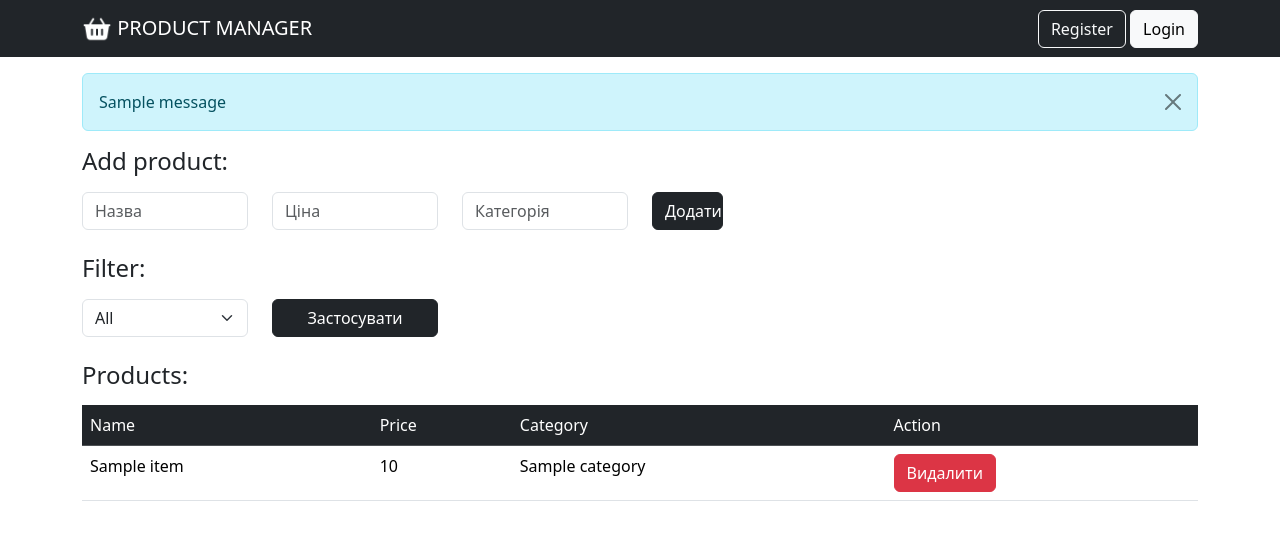
After one commit to imamaj752-web/ProductManager, a Flask app: template ProductManager-companies_product/templates/index.html in a window 1280 px wide. The commit adds this page. Shown: the top 540 px of the page. Run offline with Flask 3, Linux system fonts and the light colour scheme; the template is opened without the code that fills it: most values are stand-ins (such as "Sample title", 1, 10 or a date in 2020); one stand-in notice (Sample message) is shown.

Commit message:
Add auth, validation and logout

```diff
--- a/ProductManager-company_profile/app.py
+++ b/ProductManager-companies_product/app.py
@@ -3,15 +3,41 @@ from werkzeug.security import generate_password_hash, check_password_hash
 
 from models import init_db
 from action_db import *
-from action_db import delete_product_by_name
 
 app = Flask(__name__)
 app.secret_key = '123'
 init_db()
 
 
+def is_valid_password(password):
+    if len(password) < 6:
+        return False
+
+    has_letter = False
+    has_digit = False
+    has_spec = False
+    special_chars = "!@#$%^&*(),.?\":{}|<>"
+
+    for char in password:
+        if char.isalpha():
+            has_letter = True
+        elif char.isdigit():
+            has_digit = True
+        elif char in special_chars:
+            has_spec = True
+
+    return has_letter and has_digit and has_spec
+
+
 def is_logged():
     return 'company_name' in session
+
+
+def current_company():
+    name_company = session.get('company_name')
+    if not name_company:
+        return None
+    return get_company_by_name(name_company)
 
 
 @app.route('/', methods=['GET', 'POST'])
@@ -19,39 +45,44 @@ def index():
     if not is_logged():
         return redirect(url_for('login'))
 
+    company = current_company()
+
     if request.method == 'POST':
         name = request.form.get('name').lower()
         price = float(request.form.get('price'))
         category = request.form.get('category').lower()
 
-        if product_exist(name):
+        if product_exist(name, company.id):
             flash('Такий товар вже є!')
         else:
-            add_product(name, price, category)
+            add_product(name, price, category, company.id)
             flash('Товар додано!')
 
         return redirect(url_for('index'))
 
-    all_categories = get_all_categories()
-
+    all_categories = get_all_categories(company.id)
     choice_category = request.args.get('category', 'all')
 
     if choice_category == 'all':
-        filter_products = get_all_products()
+        filter_products = get_all_products(company.id)
     else:
-        filter_products = get_product_by_category(choice_category)
+        filter_products = get_product_by_category(choice_category, company.id)
 
     return render_template('index.html',
                            products=filter_products,
                            categories=all_categories,
                            choice_category=choice_category)
 
-@app.route('/delete_product', methods=['POST'])
-def delete_product():
-    name = request.form.get('name')
-    if name:
-        delete_product_by_name(name)
-        flash(f'Товар {name} видалено!') # Можна додати повідомлення
+
+@app.route('/delete/<name>')
+def delete(name):
+    if not is_logged():
+        return redirect(url_for('login'))
+
+    company = current_company()
+    delete_product(name, company.id)
+
+    flash(f'Товар {name} - видалено!')
     return redirect(url_for('index'))
 
 
@@ -61,15 +92,21 @@ def register():
         name_company = request.form.get('name_company').lower()
         password = request.form.get('password')
 
+        if not name_company:
+            flash('Логін не може бути порожнім!')
+            return redirect(url_for('register'))
+
+        if not is_valid_password(password):
+            flash('Пароль має містити: 6+ символів, літеру, цифру та спецсимвол.')
+            return redirect(url_for('register'))
+
         if company_exists(name_company):
             flash('Така компанія вже є!')
             return redirect(url_for('register'))
         else:
             password_hash = generate_password_hash(password)
-
+            add_company(name_company, password_hash)
             flash(f'Компанія {name_company} зареєстрована!')
-            add_company(name_company, password_hash)
-
             return redirect(url_for('login'))
 
     return render_template('register.html')
@@ -91,12 +128,18 @@ def login():
             return redirect(url_for('login'))
 
         session['company_name'] = company.name
-
         flash(f'Вітаємо, {company.name}!')
         return redirect(url_for('index'))
 
     return render_template('login.html')
 
 
-if __name__ == '__main__':
+@app.route('/logout')
+def logout():
+    session.pop('company_name', None)
+    flash("Ви вийшли з системи")
+    return redirect(url_for('login'))
+
+
+if __name__ == "__main__":
     app.run(debug=True)
--- /dev/null
+++ b/ProductManager-companies_product/templates/base.html
@@ -0,0 +1,47 @@
+<!DOCTYPE html>
+<html lang="en">
+<head>
+  <meta charset="UTF-8">
+  <title>{% block title %}{% endblock %}</title>
+  <link href="https://cdn.jsdelivr.net/npm/bootstrap@5.3.3/dist/css/bootstrap.min.css" rel="stylesheet">
+</head>
+
+<body>
+  <nav class="navbar navbar-dark bg-dark mb-3">
+    <div class="container">
+      <a class="navbar-brand" href="{{ url_for('index') }}">
+        <img src="{{ url_for('static', filename='images/logo.png') }}" style="filter: invert(100%)" alt="Logo"
+             width="30" height="30" class="d-inline-block align-text-top">
+        <span class="navbar-brand h1">PRODUCT MANAGER</span>
+      </a>
+
+      <div>
+        {% if session.get('company_name') %}
+          <span class="text-light me-3">{{ session['company_name'] }}</span>
+          <a href="{{ url_for('logout') }}" class="btn btn-outline-danger">LogOut</a>
+        {% else %}
+          <a href="{{ url_for('register') }}" class="btn btn-outline-light">Register</a>
+          <a href="{{ url_for('login') }}" class="btn btn-light">Login</a>
+        {% endif %}
+      </div>
+    </div>
+  </nav>
+
+  <div class="container">
+    {% with messages = get_flashed_messages() %}
+      {% if messages %}
+        {% for message in messages %}
+          <div class="alert alert-info alert-dismissible fade show" role="alert">
+            {{ message }}
+            <button type="button" class="btn-close" data-bs-dismiss="alert" aria-label="Close"></button>
+          </div>
+        {% endfor %}
+      {% endif %}
+    {% endwith %}
+  </div>
+
+  {% block content %}{% endblock %}
+
+  <script src="https://cdn.jsdelivr.net/npm/bootstrap@5.3.3/dist/js/bootstrap.bundle.min.js"></script>
+</body>
+</html>
--- a/ProductManager-company_profile/templates/index.html
+++ b/ProductManager-companies_product/templates/index.html
@@ -47,6 +47,7 @@ Product Manager
 
     <h4 class="mb-3">Products:</h4>
 
+    <!--table-bordered border-dark-->
     <table class="table table-hover">
         <thead class="table-dark">
             <tr>
@@ -64,10 +65,10 @@ Product Manager
               <td>{{ item['category'] }}</td>
               <td>
 
-                <form action="/delete_product" method="POST">
-                    <input type="hidden" name="name" value="{{ item.name }}">
-                    <button type="submit">Видалити</button>
-                </form>
+                <!-- loop.index - повертає порядковий номер ітерації (повторення) -->
+                <a href="{{ url_for('delete', name=item['name']) }}">
+                  <button type="submit" class="btn btn-danger ">Видалити</button>
+                </a>
 
               </td>
             </tr>
```
Also changed, not shown: ProductManager-companies_product/action_db.py (added, +32 -0 lines), ProductManager-companies_product/models.py (added, +29 -0 lines), ProductManager-company_profile/action_db.py (deleted, +0 -39 lines), ProductManager-company_profile/models.py (deleted, +0 -25 lines), ProductManager-company_profile/templates/base.html (deleted, +0 -48 lines), ProductManager-companies_product/README.md (renamed from ProductManager-company_profile/README.md), ProductManager-companies_product/db.sqlite (added), ProductManager-companies_product/static/images/logo.png (renamed from ProductManager-company_profile/static/images/logo.png), ProductManager-companies_product/templates/login.html (renamed from ProductManager-company_profile/templates/login.html), ProductManager-companies_product/templates/register.html (renamed from ProductManager-company_profile/templates/register.html), ProductManager-company_profile/db.sqlite (deleted), 2 other files.
